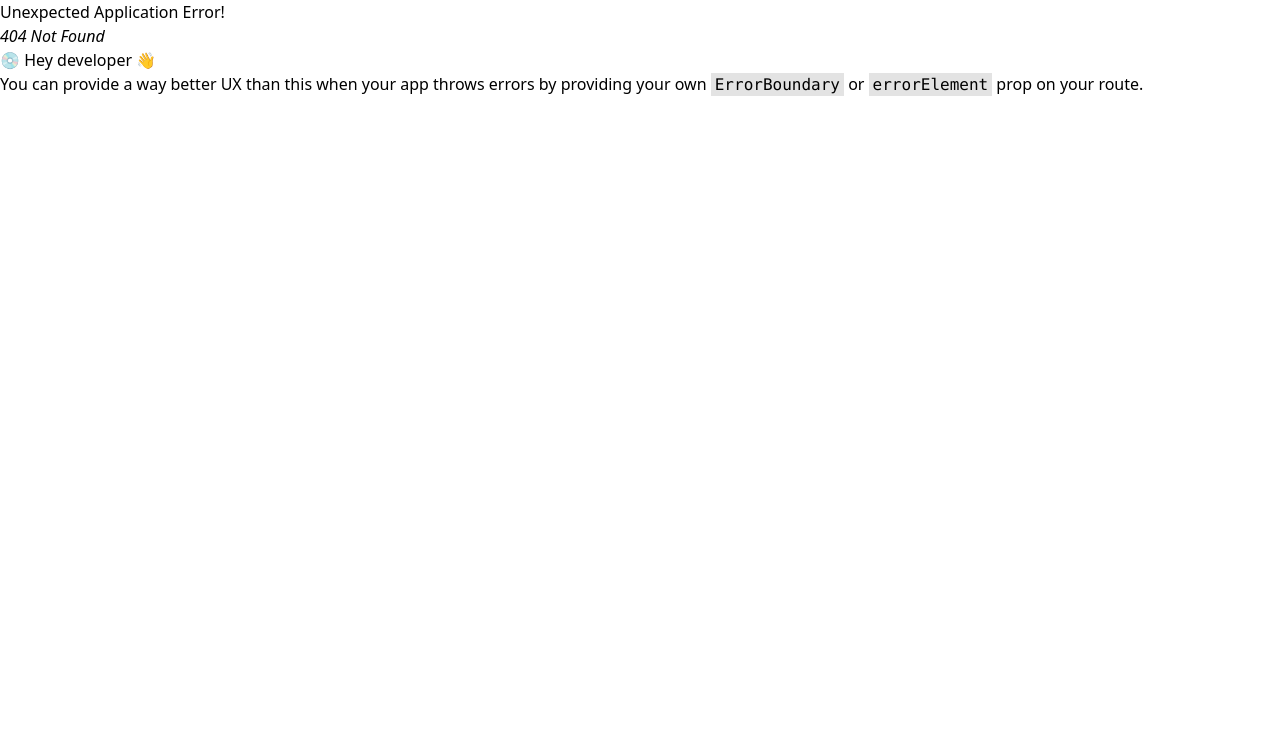
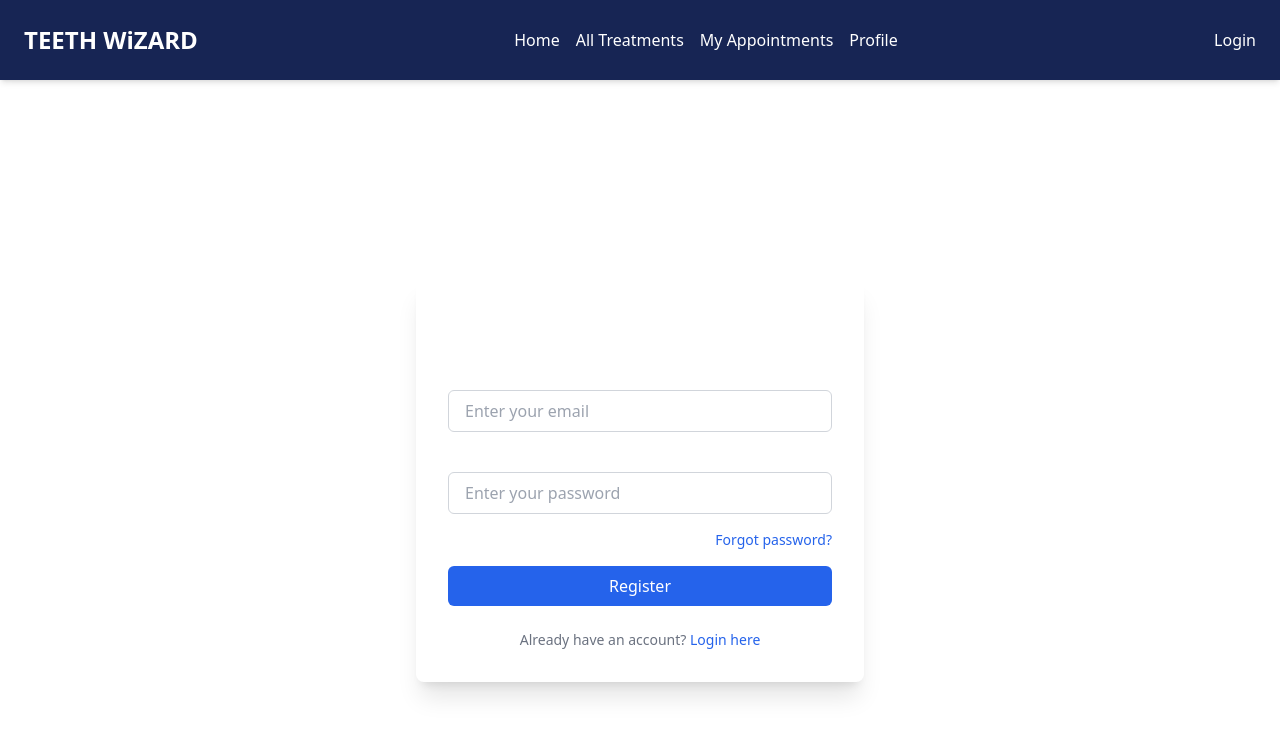
Before and after one commit to imjoyhalder/TEETH-WIZARD, a React (Vite) app: page /register in a window 1280 px wide. Before the commit this address had no page. Shown: the top 736 px of the page. Built offline with nearby package versions, Linux system fonts and the light colour scheme; no server answers.

Commit message:
Register page added

```diff
--- a/package.json
+++ b/package.json
@@ -12,6 +12,7 @@
   "dependencies": {
     "firebase": "^11.6.1",
     "gsap": "^3.13.0",
+    "lottie-react": "^2.4.1",
     "react": "^19.0.0",
     "react-dom": "^19.0.0",
     "react-router-dom": "^7.5.3",
--- a/src/Components/AuthProvider/AuthProvider.jsx
+++ b/src/Components/AuthProvider/AuthProvider.jsx
@@ -1,13 +1,54 @@
-import React, { createContext } from 'react';
+import React, { createContext, useEffect, useState } from 'react';
+import { auth } from '../../Firebase/firebase.config';
+import { createUserWithEmailAndPassword, GoogleAuthProvider, onAuthStateChanged, signInWithEmailAndPassword, signInWithPopup, signOut } from "firebase/auth";
 
-const autContext = createContext()
+export const autContext = createContext()
 
 const AuthProvider = ({ routes }) => {
 
 
+    const [user, setUser] = useState(null)
+
+
+    const handleRegister = (email, password) => {
+        createUserWithEmailAndPassword(auth, email, password)
+    }
+
+    const handleLogin = (email, password) => {
+        signInWithEmailAndPassword(auth, email, password)
+    }
+
+    const googleAuthProvider = new GoogleAuthProvider()
+
+    const handleGoogleLogin = () => {
+        signInWithPopup(auth, googleAuthProvider)
+    }
+
+
+    const handleLogOut = () => {
+        signOut(auth)
+    }
+
+    const value = {
+        handleRegister,
+        handleLogin,
+        handleGoogleLogin,
+        handleLogOut,
+    }
+
+    useEffect(()=>{
+        const unsubscribe = onAuthStateChanged(auth, (currentUser)=>{
+            console.log(currentUser)
+
+            return ()=>{
+                unsubscribe()
+            }
+        })
+    },[])
+
     return (
         <div>
-            <autContext.Provider value={'abx'}>
+            <autContext.Provider value={value}>
                 {
                     routes
                 }
--- /dev/null
+++ b/src/Components/Login/Login.jsx
@@ -0,0 +1,15 @@
+import React, { useContext } from 'react';
+import { autContext } from '../AuthProvider/AuthProvider';
+
+const Login = () => {
+    const {handleGoogleLogin} = useContext(autContext)
+    console.log(handleGoogleLogin);
+
+    return (
+        <div>
+            <button className='btn btn-primary' onClick={handleGoogleLogin}>Login With google</button>
+        </div>
+    );
+};
+
+export default Login;
--- a/src/Components/MyAppointments/MyAppointments.jsx
+++ b/src/Components/MyAppointments/MyAppointments.jsx
@@ -1,6 +1,9 @@
-import React from 'react';
+import React, { useContext } from 'react';
+import { autContext } from '../AuthProvider/AuthProvider';
 
 const MyAppointments = () => {
+    const {handleRegister} = useContext(autContext)
+
     return (
         <div>
             <h1>MyAppointments</h1>
--- a/src/Components/Navbar/Navbar.jsx
+++ b/src/Components/Navbar/Navbar.jsx
@@ -18,7 +18,7 @@ const Navbar = () => {
                 <NavLink to='/profile' className={({ isActive }) => isActive ? 'text-green-600' : ''}>Profile</NavLink>
             </div>
             <div>
-                <button className='btn btn-primary'>Login</button>
+                <NavLink to='/login'><button className='btn btn-primary'>Login</button></NavLink>
             </div>
         </div>
 
--- /dev/null
+++ b/src/Components/Register/Register.jsx
@@ -0,0 +1,51 @@
+import React, { useContext } from 'react';
+import { autContext } from '../AuthProvider/AuthProvider';
+
+const Register = () => {
+    const { handleLogin } = useContext(autContext);
+
+    return (
+        <div className="min-h-screen  flex items-center justify-center px-4">
+            <div className="w-full max-w-md bg-base-300  p-8 rounded-lg shadow-xl text-white">
+                <h2 className="text-2xl font-semibold text-white text-center mb-6">Create Your Account</h2>
+
+                <form className="space-y-4">
+                    <div>
+                        <label className="block text-sm  mb-1">Email</label>
+                        <input
+                            type="email"
+                            placeholder="Enter your email"
+                            className="w-full px-4 py-2 border border-gray-300 rounded-md focus:ring-2 focus:ring-blue-500 focus:outline-none"
+                        />
+                    </div>
+
+                    <div>
+                        <label className="block text-sm  mb-1">Password</label>
+                        <input
+                            type="password"
+                            placeholder="Enter your password"
+                            className="w-full px-4 py-2 border border-gray-300 rounded-md focus:ring-2 focus:ring-blue-500 focus:outline-none"
+                        />
+                    </div>
+
+                    <div className="text-right text-sm">
+                        <a href="#" className="text-blue-600 hover:underline">Forgot password?</a>
+                    </div>
+
+                    <button
+                        type="submit"
+                        className="w-full bg-blue-600 text-white py-2 rounded-md hover:bg-blue-700 transition duration-200"
+                    >
+                        Register
+                    </button>
+                </form>
+
+                <p className="text-sm text-center text-gray-500 mt-6">
+                    Already have an account? <a href="#" className="text-blue-600 hover:underline">Login here</a>
+                </p>
+            </div>
+        </div>
+    );
+};
+
+export default Register;
```
Also changed, not shown: src/Components/Details.jsx/Details.jsx (+5 -2 lines), src/routes/Routes.jsx (+10 -0 lines), 1 other file (tests, documents, lock files or other folders).
